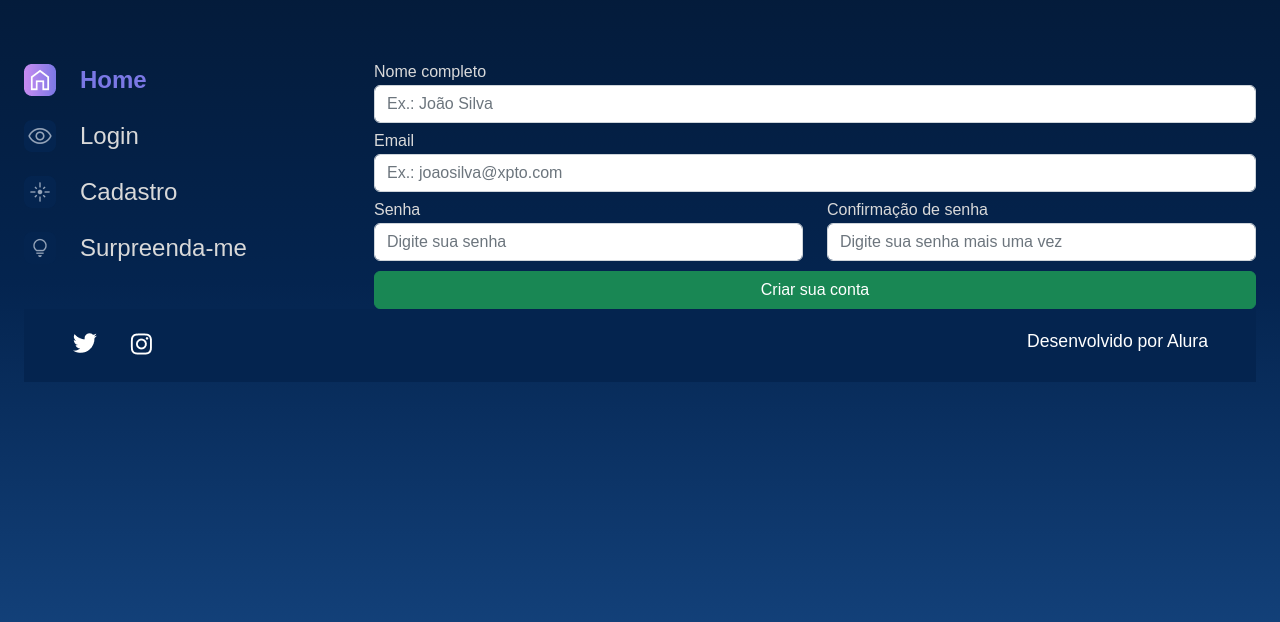
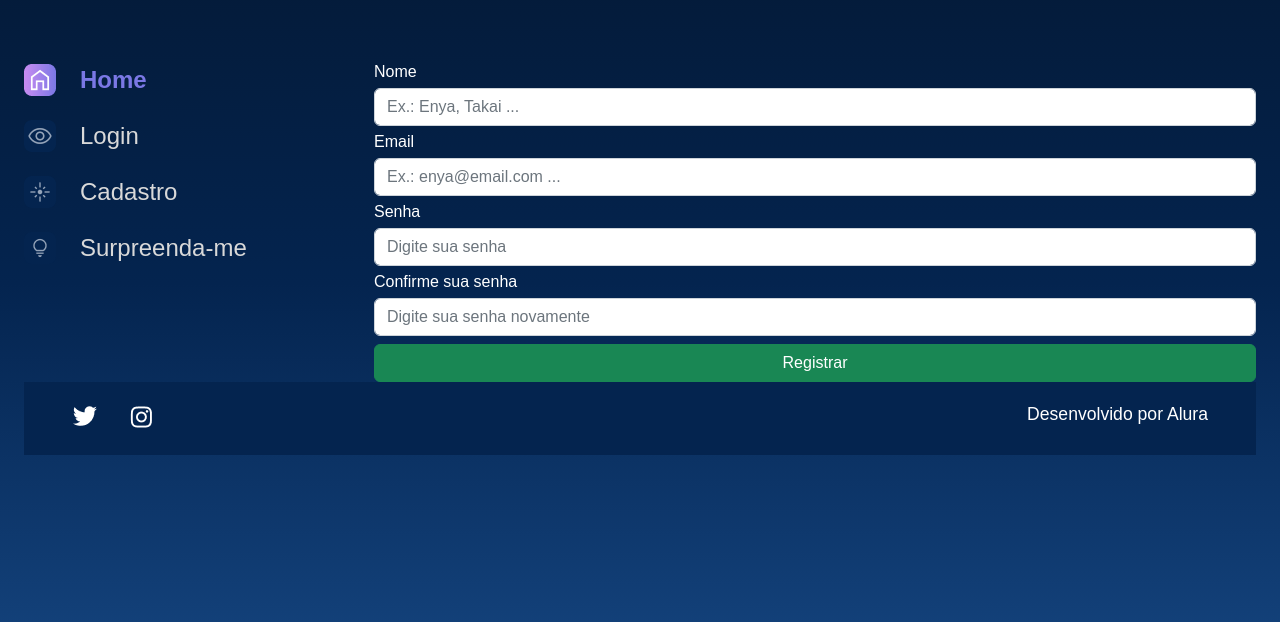
Before and after one commit to zNexTage/alura-space, a Django app: page /users/add/ in a window 1280 px wide. Shown: the part 117-739 px from the top of the page. Run offline with Django 4.2, Linux system fonts and the light colour scheme.

Commit message:
created register form using django forms.

```diff
--- a/templates/users/add.html
+++ b/templates/users/add.html
@@ -5,26 +5,21 @@
 
 <section class="galeria" style="margin-left: 5em">
     <form action="" method="">
+        {% csrf_token %}
+
         <div class="row">
-            <div class="col-12 col-lg-12" style="margin-bottom: 10px;">
-                <label for="nome_cadastro" style="color:#D9D9D9; margin-bottom: 5px;"><b>Nome completo</b></label>
-                <input type="text" class="form-control" name="nome_cadastro" placeholder="Ex.: João Silva" required>
-            </div>
-            <div class="col-12 col-lg-12" style="margin-bottom: 10px;">
-                <label for="email" style="color:#D9D9D9; margin-bottom: 5px;"><b>Email</b></label>
-                <input type="email" class="form-control" name="email" placeholder="Ex.: joaosilva@xpto.com" required>
-            </div>
-            <div class="col-12 col-lg-6" style="margin-bottom: 10px;">
-                <label for="password1" style="color:#D9D9D9; margin-bottom: 5px;"><b>Senha</b></label>
-                <input type="password" class="form-control" name="password1" placeholder="Digite sua senha" required>
-            </div>
-            <div class="col-12 col-lg-6" style="margin-bottom: 10px;">
-                <label for="password2" style="color:#D9D9D9; margin-bottom: 5px;"><b>Confirmação de senha</b></label>
-                <input type="password" class="form-control" name="password2" placeholder="Digite sua senha mais uma vez" required>
-            </div>
-            <div class="col-12 text-center">
-                <button class="btn btn-success col-12" style="padding: top 5px;" type="submit">Criar sua conta</button>
-            </div>
+            {% for field in form.visible_fields %}
+                <div class="col-12 col-lg-12 mb-2">
+                    <label class="text-white mb-2" for="{{ field.id_for_label }}">
+                        {{ field.label }}
+                    </label>
+                    {{ field }}
+                </div>
+            {% endfor %}
+        </div>
+
+        <div class="col-12 text-center">
+            <button class="btn btn-success col-12" style="padding: top 5px;" type="submit">Registrar</button>
         </div>
     </form>
 </section>
--- a/users/forms.py
+++ b/users/forms.py
@@ -24,3 +24,52 @@ class LoginForm(forms.Form):
             }
         )
     )
+
+class RegisterForm(forms.Form):
+    name = forms.CharField(
+        max_length=100,
+        label='Nome',
+        required=True,
+        widget=forms.TextInput(
+            attrs={
+                'class': 'form-control',
+                'placeholder': 'Ex.: Enya, Takai ...'
+            }
+        )
+    )
+
+    email = forms.EmailField(
+        max_length=100,
+        label='Email',
+        required=True,
+        widget=forms.EmailInput(
+            attrs={
+                'class': 'form-control',
+                'placeholder': 'Ex.: enya@email.com ...'
+            }
+        )
+    )
+
+    password_1 = forms.CharField(
+        max_length=70,
+        label='Senha',
+        required=True,
+        widget=forms.PasswordInput(
+            attrs={
+                'class': 'form-control',
+                'placeholder': 'Digite sua senha'
+            }
+        )
+    )
+
+    password_2 = forms.CharField(
+        max_length=70,
+        label='Confirme sua senha',
+        required=True,
+        widget=forms.PasswordInput(
+            attrs={
+                'class': 'form-control',
+                'placeholder': 'Digite sua senha novamente'
+            }
+        )
+    )
--- a/users/views.py
+++ b/users/views.py
@@ -1,5 +1,5 @@
 from django.shortcuts import render
-from users.forms import LoginForm
+from users.forms import LoginForm, RegisterForm
 
 # Create your views here.
 
@@ -19,4 +19,10 @@ def login(request):
 
 
 def add(request):
-    return render(request, 'users/add.html')
+    form = RegisterForm()
+
+    context = {
+        'form': form
+    }
+
+    return render(request, 'users/add.html', context)
```
